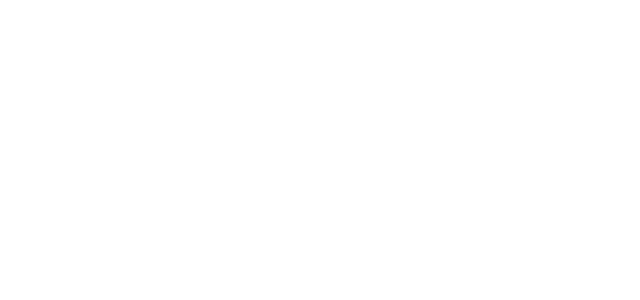
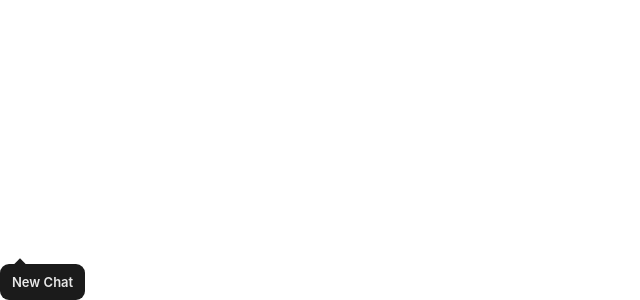
Before and after one commit to mbonikev/otto, a React (Vite) app: page /#/ in a window 1280 px wide. Shown: the part 736-1036 px from the top of the page, without its empty margins (0-640 px from the left). Before the commit the page ends 800 px from the top, so only its background shows below. Built offline with nearby package versions, Linux system fonts and the light colour scheme.

Commit message:
updated src/components/Navbar/Navbar.jsx

```diff
--- a/src/components/Navbar/Navbar.jsx
+++ b/src/components/Navbar/Navbar.jsx
@@ -13,6 +13,7 @@
         </button>
         <button className="h-10 w-10 flex items-center justify-center text-xl bg-stone-100 hover:bg-stone-200 active:scale-95 rounded-full">
           <HiMiniPlus />
+          <Tooltip title="New Chat" placement="left"/>
         </button>
       </div>
       {/* 2 */}
```
